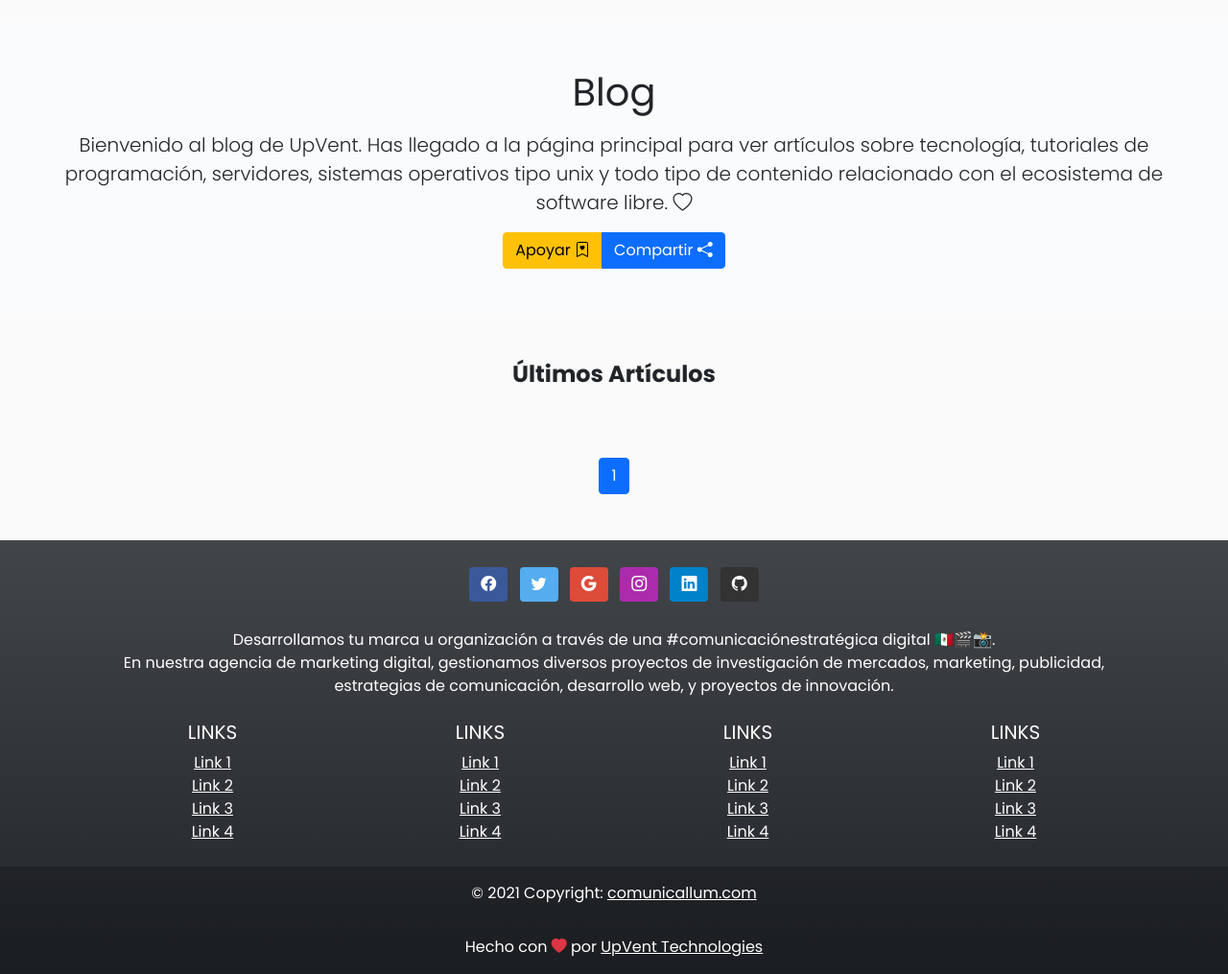
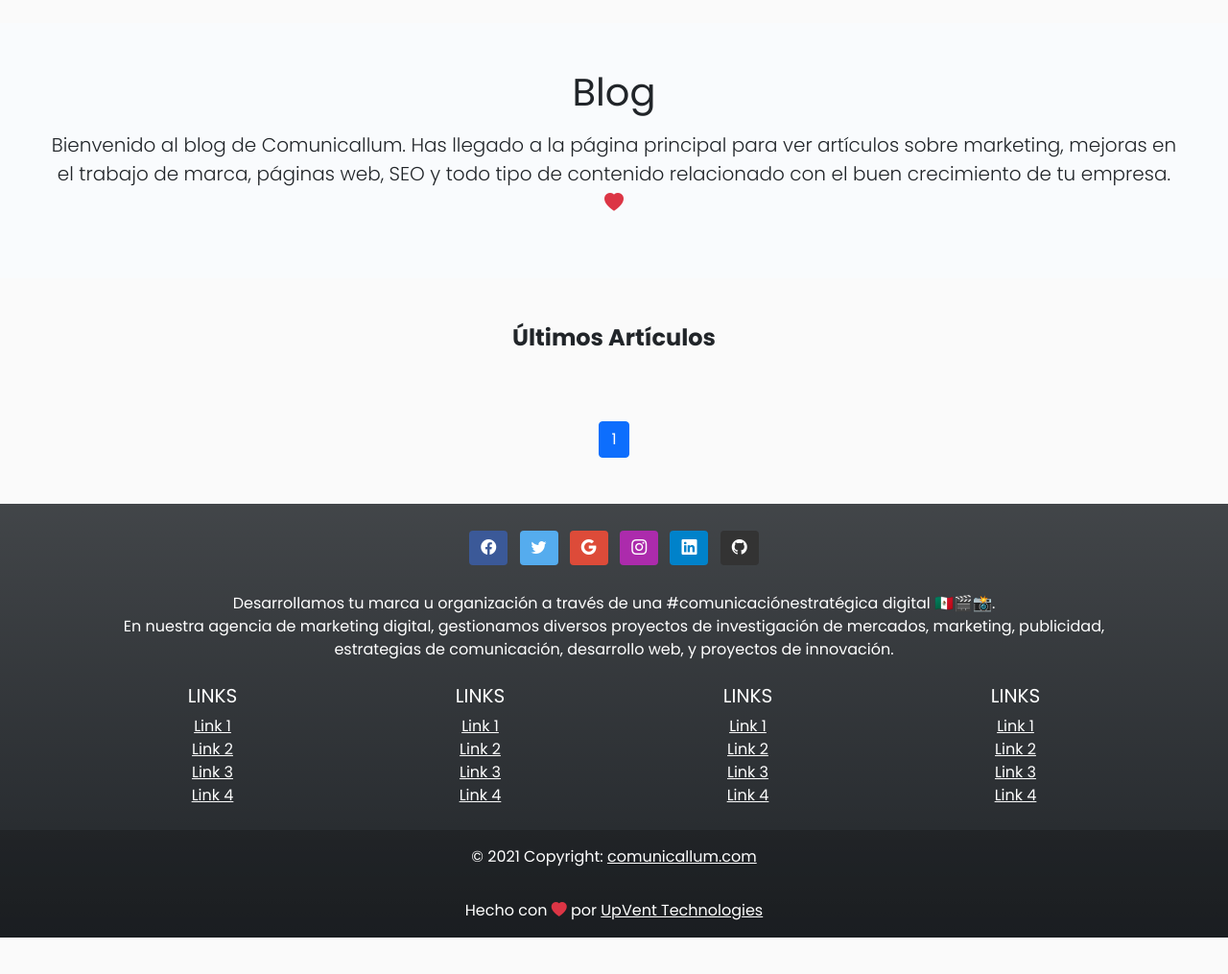
Before and after one commit to UpVent/comunicallum, a Django app: page /blog/ in a window 1280 px wide. Shown: the part 93-1108 px from the top of the page at 96% size. After the commit the page ends 1070 px from the top, so only its background shows below. Run offline with Django 3.2, Linux system fonts and the light colour scheme; data that the repository does not hold is empty; some libraries are stand-ins or nearby versions.

Commit message:
Finish blog

```diff
--- a/comunicallum/blog/templates/blog/blog.html
+++ b/comunicallum/blog/templates/blog/blog.html
@@ -2,81 +2,35 @@
 {% load static %}
 {% block metatags %}
     <!-- Primary Meta Tags -->
-    <title>UpVent - El Blog Oficial de UpVent Technologies.</title>
-    <meta name="title" content="UpVent - El Blog Oficial de UpVent Technologies.">
-    <meta name="description" content="El blog oficial de UpVent. Aquí podras encontrar tutoriales y artículos de todo tipo para mantenerte siempre informado.">
+    <title>Comunicallum - El Blog Oficial de Comunicallum.</title>
+    <meta name="title" content="Comunicallum - El Blog Oficial de UpVent Technologies.">
+    <meta name="description" content="El blog oficial de Comunicallum. Aquí podras encontrar tutoriales y artículos de todo tipo para mantenerte siempre informado.">
 
     <!-- Open Graph / Facebook -->
     <meta property="og:type" content="website">
-    <meta property="og:url" content="https://upvent.codes/blog">
-    <meta property="og:title" content="UpVent - El Blog Oficial de UpVent Technologies.">
-    <meta property="og:description" content="El blog oficial de UpVent. Aquí podras encontrar tutoriales y artículos de todo tipo para mantenerte siempre informado.">
-    <meta property="og:image" content="https://upvent.codes/static/core/img/blog.png">
+    <meta property="og:url" content="https://comunicallum.com/blog">
+    <meta property="og:title" content="Comunicallum - El Blog Oficial de Comunicallum.">
+    <meta property="og:description" content="El blog oficial de Comunicallum. Aquí podras encontrar tutoriales y artículos de todo tipo para mantenerte siempre informado.">
+    <meta property="og:image" content="https://comunicallum.com/static/core/img/blog.png">
 
     <!-- Twitter -->
     <meta property="twitter:card" content="summary_large_image">
-    <meta property="twitter:site" content="@UpVentMX">
-    <meta property="twitter:creator" content="@UpVentMX">
-    <meta property="twitter:title" content="UpVent - El Blog Oficial de UpVent Technologies.">
-    <meta property="twitter:description" content="El blog oficial de UpVent. Aquí podras encontrar tutoriales y artículos de todo tipo para mantenerte siempre informado.">
-    <meta property="twitter:image" content="https://upvent.codes/static/core/img/blog.png">
+    <meta property="twitter:site" content="@ComunicallumMX">
+    <meta property="twitter:creator" content="@ComunicallumMX">
+    <meta property="twitter:title" content="Comunicallum - El Blog Oficial de Comunicallum.">
+    <meta property="twitter:description" content="El blog oficial de Comunicallum. Aquí podras encontrar tutoriales y artículos de todo tipo para mantenerte siempre informado.">
+    <meta property="twitter:image" content="https://comunicallum.com/static/core/img/blog.png">
 {% endblock %}
 
 
 {% block body %}
     <div id="intro" class="p-5 text-center bg-light">
         <h1 class="mb-3">Blog</h1>
-        <p class="mb-3 text-wrap lead">Bienvenido al blog de UpVent. Has llegado
-            a la página principal para ver artículos sobre tecnología,
-            tutoriales de programación, servidores, sistemas operativos tipo unix
-            y todo tipo de contenido relacionado con el ecosistema de software libre. <i class="bi bi-heart"></i>
+        <p class="mb-3 text-wrap lead">Bienvenido al blog de Comunicallum. Has llegado
+            a la página principal para ver artículos sobre marketing,
+            mejoras en el trabajo de marca, páginas web, SEO
+            y todo tipo de contenido relacionado con el buen crecimiento de tu empresa. <i class="bi bi-heart-fill text-danger"></i>
         </p>
-        <div class="btn-group" role="group" aria-label="Basic example">
-            <button type="button" class="btn btn-warning" data-bs-toggle="modal" data-bs-target="#exampleModal">Apoyar <i class="bi bi-bookmark-heart"></i></button>
-            <button type="button" class="btn btn-primary" data-bs-toggle="modal" data-bs-target="#modal2">Compartir <i class="bi bi-share-fill"></i></button>
-        </div>
-
-        <!-- "Apoyar" Modal -->
-        <div class="modal fade" id="exampleModal" tabindex="-1" aria-labelledby="exampleModalLabel" aria-hidden="true">
-            <div class="modal-dialog">
-                <div class="modal-content">
-                    <div class="modal-header">
-                        <h5 class="modal-title" id="exampleModalLabel">Apoyar a UpVent</h5>
-                        <button type="button" class="btn-close" data-bs-dismiss="modal" aria-label="Close"></button>
-                    </div>
-                    <div class="modal-body">
-                        <p>
-                            Puedes apoyar a UpVent de las siguientes formas:
-                            <ul class="list-group">
-                                <li class="list-group-item"><a class="text-decoration-none" href="https://liberapay.com/VentGrey"><i class="bi bi-cash"></i> Liberapay</a></li>
-                                <li class="list-group-item"><a class="text-decoration-none" href="https://vendor.cryptopayment.link/p/RZH91U2K"><i class="bi bi-credit-card"></i> Donar crypto</a></li>
-                                <li class="list-group-item"><a class="text-decoration-none" href="https://github.com/UpVent/upvent.codes"><i class="bi bi-github"></i> Dar una estrella a esta página en GitHub</a></li>
-                                <li class="list-group-item"><a class="text-decoration-none" href="https://web.facebook.com/UpVentMX/reviews/?ref=page_internal"><i class="bi bi-facebook"></i> Calificarnos en Facebook</a></li>
-                                <li class="list-group-item"><a class="text-decoration-none" href="{% url 'licenses' %}"><i class="bi bi-star"></i> Donar a cualquier proyecto de software libre listado en nuestro salón de la fama</a></li>
-                            </ul>
-                        </p>
-                    </div>
-                </div>
-            </div>
-        </div>
-
-        <!-- "Compartir" Modal -->
-        <div class="modal fade" id="modal2" tabindex="-1" aria-labelledby="exampleModalLabel" aria-hidden="true">
-            <div class="modal-dialog">
-                <div class="modal-content">
-                    <div class="modal-header">
-                        <h5 class="modal-title" id="exampleModalLabel">Compartir en Redes Sociales</h5>
-                        <button type="button" class="btn-close" data-bs-dismiss="modal" aria-label="Close"></button>
-                    </div>
-                    <div class="modal-body">
-                        <div class="btn-group" role="group" aria-label="Basic example">
-                            <a href="https://www.facebook.com/sharer/sharer.php?u=https://upvent.codes/blog" class="btn btn-primary">Facebook <i class="bi bi-facebook"></i></a>
-                            <a href="https://twitter.com/intent/tweet?url=https://upvent.codes/blog&text=%C2%A1Hoy%20aprend%C3%AD%20algo%20nuevo%20en%20el%20blog%20de%20#UpVent!%20%C2%BFQuieres%20aprender%20algo%20tu%20tambi%C3%A9n?%20%20%F0%9F%91%A9%E2%80%8D%F0%9F%92%BB%F0%9F%92%BB" class="btn btn-info text-white">Twitter <i class="bi bi-twitter"></i></a>
-                        </div>
-                    </div>
-                </div>
-            </div>
-        </div>
     </div>
 
     <main class="my-5">
@@ -132,3 +86,7 @@
         </div>
     </main>
 {% endblock %}
+
+{% block js %}
+    <script async defer type="text/javascript" src="{% static 'core/js/blog.js' %}"></script>
+{% endblock %}
--- a/comunicallum/comunicallum/settings.py
+++ b/comunicallum/comunicallum/settings.py
@@ -37,10 +37,13 @@ INSTALLED_APPS = [
     'django.contrib.admin',
     'django.contrib.auth',
     'django.contrib.contenttypes',
+    'django.contrib.humanize',
     'django.contrib.sessions',
     'django.contrib.messages',
     'django.contrib.staticfiles',
     'captcha',
+    'ckeditor',
+    'ckeditor_uploader',
     'core',
     'blog',
     'portfolio'
--- a/comunicallum/comunicallum/urls.py
+++ b/comunicallum/comunicallum/urls.py
@@ -21,12 +21,17 @@ from django.conf.urls.static import static
 urlpatterns = [
     path('comunicadmin/', admin.site.urls),
     path('captcha/', include('captcha.urls')),
+    path('ckeditor/', include('ckeditor_uploader.urls')),
     # Main Site URLs
     path('', include('core.urls'), name='index'),
     path('portfolio/', include('portfolio.urls', namespace="portfolio"), name='portfolio'),
     path('blog/', include('blog.urls', namespace="blog"), name='blog')
 ]
 
+admin.site.site_header = "Administración de Comunicallum"
+admin.site.index_title = "Administración"
+admin.site.site_title = "Comunicallum"
+
 # Special URL's for development
 if settings.DEBUG:
     urlpatterns += static(settings.MEDIA_URL, document_root=settings.MEDIA_ROOT)
--- a/comunicallum/core/templates/core/base.html
+++ b/comunicallum/core/templates/core/base.html
@@ -63,7 +63,7 @@
             <ul class="nav col-12 col-md-auto mb-2 justify-content-center mb-md-0">
                 <li><a {% if request.path == '/' %} href="#agency" {% else %} href="{% url 'index' %}#agency" {% endif %} class="nav-link fs-5 px-2 link-dark">Agencia</a></li>
                 <li><a {% if request.path == '/' %} href="#services" {% else %} href="{% url 'index' %}#services" {% endif %} class="nav-link fs-5 px-2 link-dark">Servicios</a></li>
-                <li><a href="#" class="nav-link fs-5 px-2 link-dark">Blog</a></li>
+                <li><a href="{% url 'blog:home' %}" class="nav-link fs-5 px-2 link-dark">Blog</a></li>
                 <li><a href="{% url 'portfolio:home' %}" class="nav-link fs-5 px-2 link-dark">Portafolio</a></li>
             </ul>
 
```
Also changed, not shown: comunicallum/blog/templates/blog/article.html (+1 -8 lines), comunicallum/core/static/core/js/blog.js (added).
